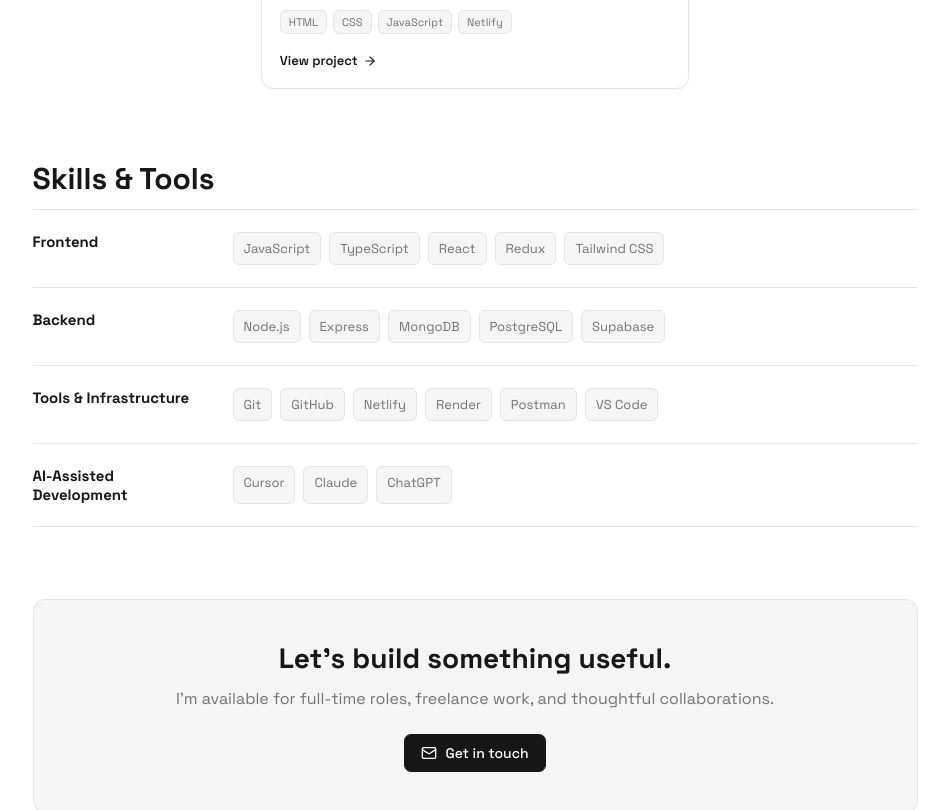
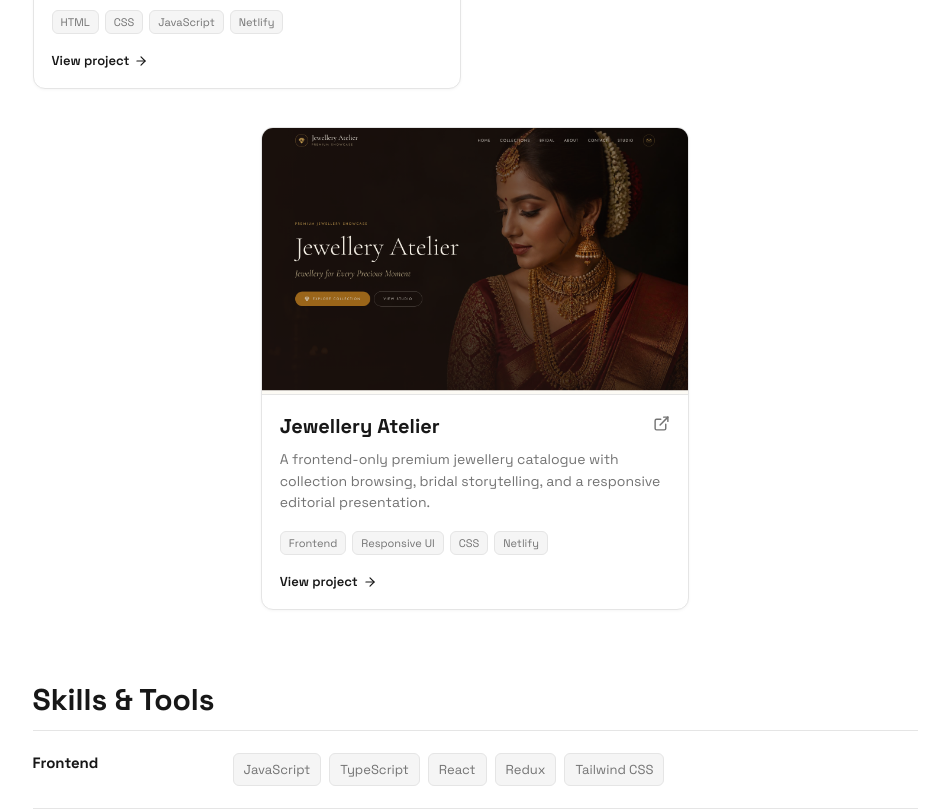
Before and after one commit to Iflaqbhat/my-portfolio, a React (Vite) app: page / in a window 1280 px wide. Shown: the part 2000-2810 px from the top of the page, without its empty margins (165-1114 px from the left). Built offline with nearby package versions, Linux system fonts and the light colour scheme.

Commit message:
Add Jewellery Atelier frontend project

```diff
--- a/src/App.jsx
+++ b/src/App.jsx
@@ -12,6 +12,7 @@ import avatar from './assets/avatar-anime.png'
 import habitatLogo from './assets/habitat-logo.svg'
 import canvasoPreview from './assets/project-canvaso.png'
 import coursellPreview from './assets/project-coursell.png'
+import jewelleryAtelierPreview from './assets/project-jewellery-atelier.png'
 import zenopsPreview from './assets/project-zenops.png'
 import snapsecLogo from './assets/snapsec-logo.png'
 
@@ -41,6 +42,14 @@ const projects = [
     stack: ['HTML', 'CSS', 'JavaScript', 'Netlify'],
     live: 'https://zen0ps.netlify.app/',
     image: zenopsPreview,
+  },
+  {
+    name: 'Jewellery Atelier',
+    description:
+      'A frontend-only premium jewellery catalogue with collection browsing, bridal storytelling, and a responsive editorial presentation.',
+    stack: ['Frontend', 'Responsive UI', 'CSS', 'Netlify'],
+    live: 'https://endearing-travesseiro-e93d98.netlify.app/',
+    image: jewelleryAtelierPreview,
   },
 ]
 
```
Also changed, not shown: src/assets/project-jewellery-atelier.png (added).
